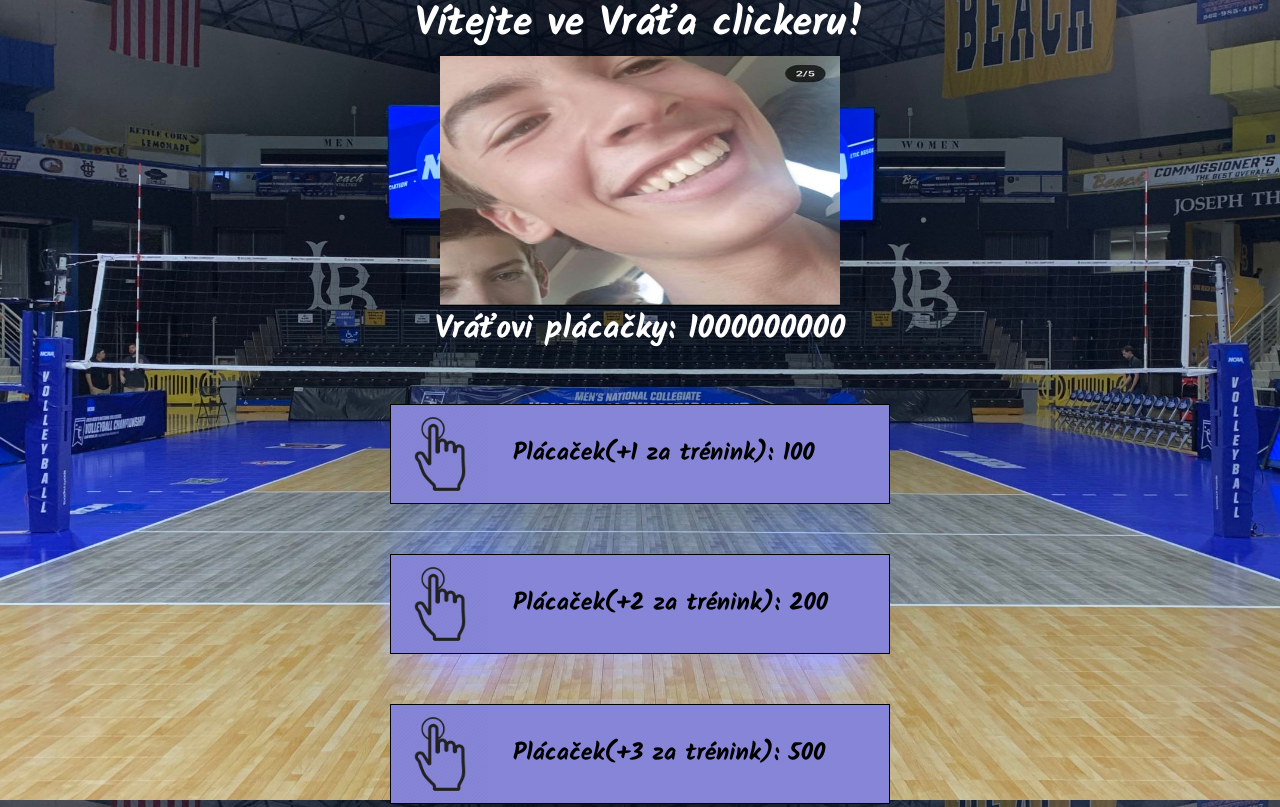
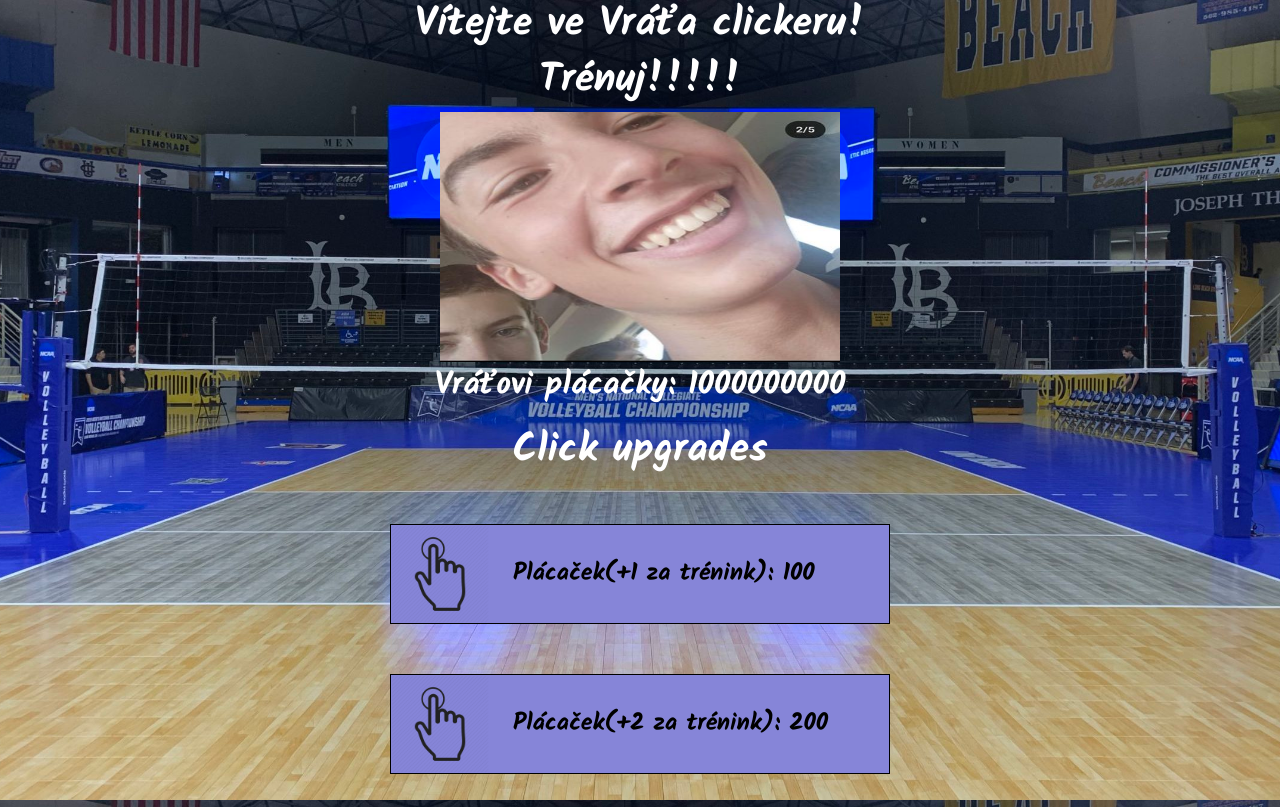
Before and after one commit to hardstucksilver2/projekt, a plain HTML site: page index.html in a window 1280 px wide. Shown: the top 807 px of the page. Drawn offline with Linux system fonts and the light colour scheme.

Commit message:
neco random co me napadalo

```diff
--- a/index.html
+++ b/index.html
@@ -15,13 +15,15 @@
 <body>
     <div class="kontejner">
         <h1> Vítejte ve Vráťa clickeru!</h1>
+
+        <h1>Trénuj!!!!!</h1>
         <img id="cookie" src="./res/img/cookie.jpg" alt="Cookie">
         <p id="counter">Vráťovi plácačky: 0</p>
 
 
 
 
-
+<h1>Click upgrades</h1>
 
         <div class=" radek "> <img class="upgradeImg" src="./res/img/upgrades.jpg">
             <button id="clickupgrade">Plácaček(+1 za trénink): 100 </button>
```
